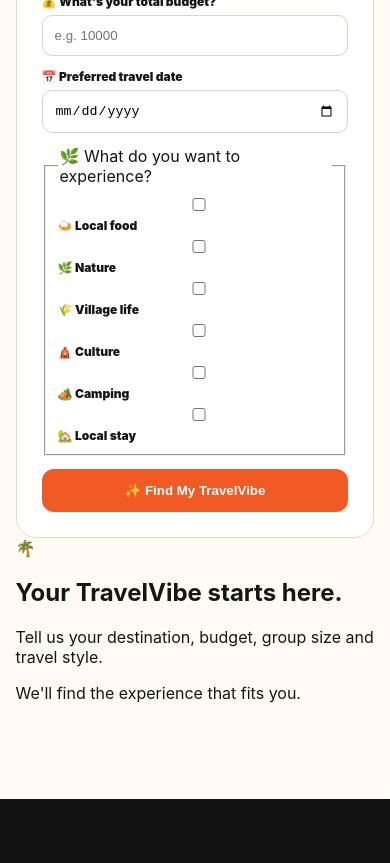
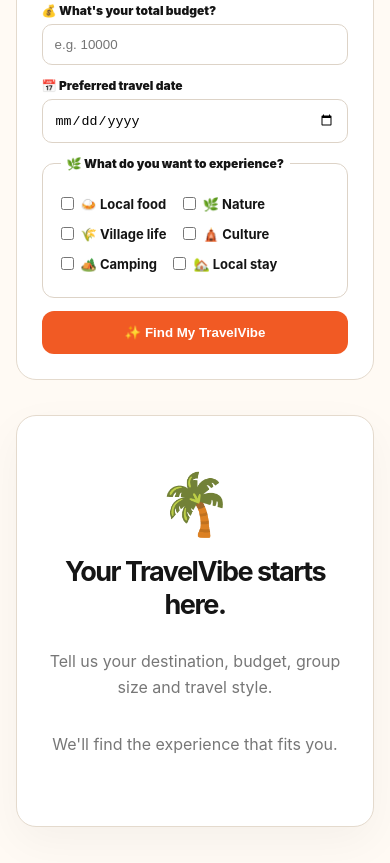
Before and after one commit to harshareddy93922/LocalVibe, a plain HTML site: page planner.html in a window 390 px wide. Shown: the part 1134-1997 px from the top of the page. Drawn offline with Linux system fonts and the light colour scheme.

Commit message:
Update style.css

```diff
--- a/css/style.css
+++ b/css/style.css
@@ -910,3 +910,142 @@
   }
 
 }
+/* ================================
+   TRAVELVIBE AI PLANNER
+================================ */
+
+.planner-grid {
+  display: grid;
+  grid-template-columns: 1fr 1fr;
+  gap: 35px;
+  align-items: start;
+}
+
+.planner-grid .form {
+  width: 100%;
+}
+
+.planner-grid .form h2 {
+  margin: 0;
+  font-size: 32px;
+  letter-spacing: -1.5px;
+}
+
+.planner-interests {
+  border: 1px solid #ddd3c7;
+  border-radius: 12px;
+  padding: 18px;
+  margin: 0;
+  background: #fff;
+}
+
+.planner-interests legend {
+  padding: 0 6px;
+  font-size: 12px;
+  font-weight: 900;
+}
+
+.planner-interests label {
+  display: inline-flex;
+  align-items: center;
+  gap: 7px;
+  margin: 7px 12px 7px 0;
+  font-size: 13px;
+  font-weight: 700;
+  cursor: pointer;
+}
+
+.planner-interests input[type="checkbox"] {
+  width: auto;
+  margin: 0;
+  accent-color: #f15a24;
+}
+
+.planner-result {
+  min-height: 100%;
+  background: #fff;
+  border: 1px solid #e4dacd;
+  border-radius: 20px;
+  padding: 30px;
+  box-shadow: 0 15px 45px #0000000b;
+}
+
+.planner-placeholder {
+  min-height: 500px;
+  display: flex;
+  flex-direction: column;
+  justify-content: center;
+  align-items: center;
+  text-align: center;
+}
+
+.planner-icon {
+  font-size: 60px;
+  margin-bottom: 15px;
+}
+
+.planner-placeholder h2 {
+  font-size: 32px;
+  letter-spacing: -1.5px;
+  margin: 0 0 12px;
+}
+
+.planner-placeholder p {
+  max-width: 400px;
+  color: #777;
+  line-height: 1.6;
+}
+
+.planner-card h2 {
+  font-size: 35px;
+  letter-spacing: -2px;
+  margin: 5px 0 25px;
+}
+
+.planner-card p {
+  padding: 12px 0;
+  margin: 0;
+  border-bottom: 1px solid #eee5da;
+  color: #555;
+  line-height: 1.5;
+}
+
+.planner-message {
+  margin-top: 25px;
+  padding: 20px;
+  background: #eee4d4;
+  border-radius: 14px;
+  color: #333;
+  line-height: 1.6;
+  font-weight: 700;
+}
+
+/* MOBILE */
+
+@media (max-width: 900px) {
+
+  .planner-grid {
+    grid-template-columns: 1fr;
+  }
+
+  .planner-result {
+    min-height: 400px;
+  }
+
+}
+
+@media (max-width: 600px) {
+
+  .planner-placeholder {
+    min-height: 350px;
+  }
+
+  .planner-placeholder h2 {
+    font-size: 27px;
+  }
+
+  .planner-card h2 {
+    font-size: 29px;
+  }
+
+}
```
